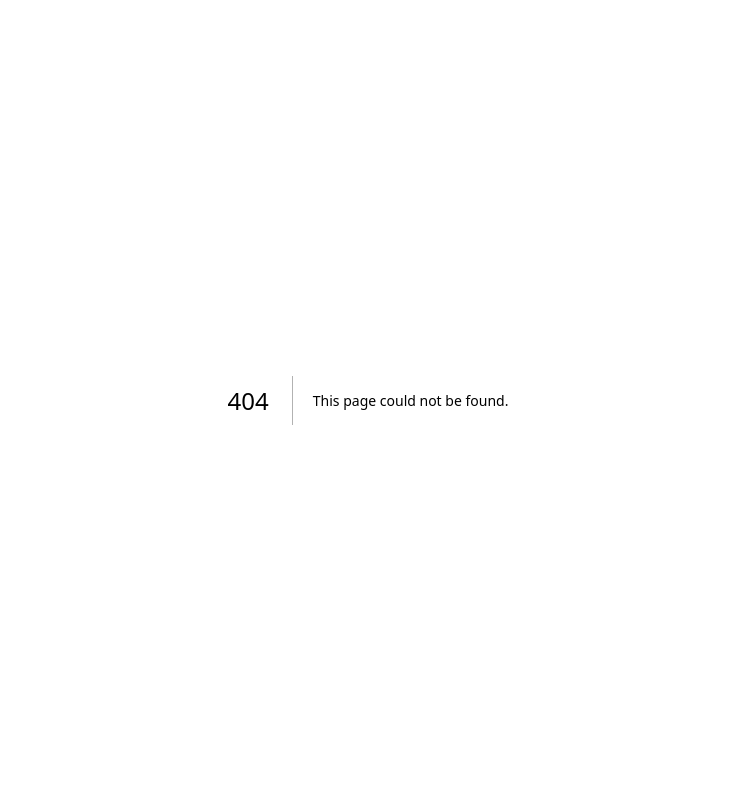
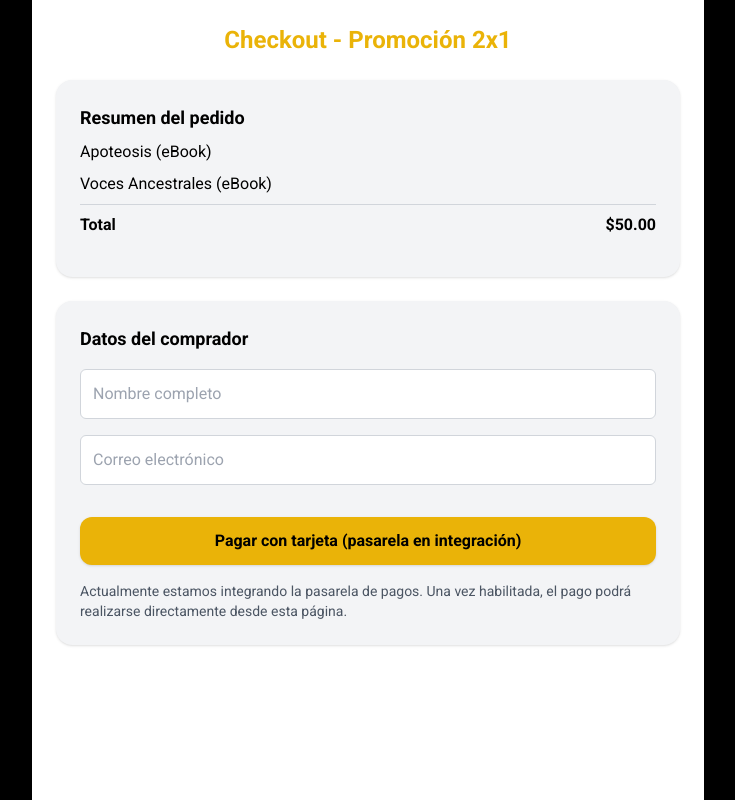
Before and after one commit to Malvekiano/TM2, a Next.js app: page /checkout in a window 1280 px wide. Before the commit this address had no page. Shown: the whole page, without its empty margins (272-1007 px from the left). Built offline with nearby package versions, Linux system fonts and the light colour scheme.

Commit message:
agregando pasarela de muestra

```diff
--- /dev/null
+++ b/src/app/checkout/page.tsx
@@ -0,0 +1,51 @@
+export default function CheckoutPage() {
+    return (
+      <main className="min-h-screen p-6 max-w-2xl mx-auto bg-white text-black">
+        <h1 className="text-2xl font-bold text-center mb-6 text-yellow-500">Checkout - Promoción 2x1</h1>
+
+        <section className="bg-gray-100 rounded-2xl shadow p-6 mb-6">
+          <h2 className="text-lg font-semibold mb-2 text-black">Resumen del pedido</h2>
+          <ul className="mb-4">
+            <li className="mb-2 flex justify-between">
+              <span>Apoteosis (eBook)</span>
+
+            </li>
+            <li className="mb-2 flex justify-between">
+              <span>Voces Ancestrales (eBook)</span>
+
+            </li>
+            <li className="border-t border-gray-300 pt-2 flex justify-between font-semibold">
+              <span>Total</span>
+              <span>$50.00</span>
+            </li>
+          </ul>
+        </section>
+
+        <section className="bg-gray-100 rounded-2xl shadow p-6">
+          <h2 className="text-lg font-semibold mb-4 text-black">Datos del comprador</h2>
+          <form className="grid gap-4">
+            <input
+              type="text"
+              placeholder="Nombre completo"
+              className="p-3 rounded-md border border-gray-300 focus:outline-none focus:ring-2 focus:ring-yellow-500"
+            />
+            <input
+              type="email"
+              placeholder="Correo electrónico"
+              className="p-3 rounded-md border border-gray-300 focus:outline-none focus:ring-2 focus:ring-yellow-500"
+            />
+
+            <button
+              type="button"
+              className="mt-4 w-full bg-yellow-500 hover:bg-yellow-600 text-black font-bold py-3 rounded-xl shadow"
+            >
+              Pagar con tarjeta (pasarela en integración)
+            </button>
+          </form>
+          <p className="text-sm text-gray-600 mt-4">
+            Actualmente estamos integrando la pasarela de pagos. Una vez habilitada, el pago podrá realizarse directamente desde esta página.
+          </p>
+        </section>
+      </main>
+    );
+  }
--- a/src/components/PaymentForm.tsx
+++ b/src/components/PaymentForm.tsx
@@ -6,8 +6,10 @@ import { Button } from "@/components/ui/button";
 import { Card } from "@/components/ui/card";
 import { Input } from "@/components/ui/input";
 import { Checkbox } from "@/components/ui/checkbox";
+import Link from "next/link";
 
 export default function PaymentForm() {
+
   const [formData, setFormData] = useState({
     fullName: "",
     email: "",
@@ -108,13 +110,14 @@ export default function PaymentForm() {
     );
   }
 
+
+
   return (
     <div id="payment-form" className="bg-white rounded-lg p-4 sm:p-6 text-black mb-6 sm:mb-5">
       <h2 className="font-bold text-xl mb-3 sm:mb-4">PROMO 2X1 - Apoteosis y Voces Ancestrales</h2>
       <p className="text-xs sm:text-sm mb-3 sm:mb-4">Autor: Carlos Pajares</p>
       <p className="font-bold text-green-700 mb-4 sm:mb-6">$49.99</p>
-      <p className="text-xs sm:text-sm text-gray-600 mb-4 sm:mb-6">Muy pronto podras comprar el ebook por este medio.</p>
-
+      <Link href="/checkout">
       <Button
           className={`buy-button w-full mb-4 sm:mb-6 h-12 text-base transition-all ${
             isSubmitting ? 'btn-loading opacity-90' : 'active:scale-[0.98]'
@@ -122,8 +125,11 @@ export default function PaymentForm() {
           type="submit"
           disabled={isSubmitting}
         >
+
           {isSubmitting ? "Procesando..." : "Comprar ahora"}
         </Button>
+      </Link>
+
     </div>
   );
 }
```
